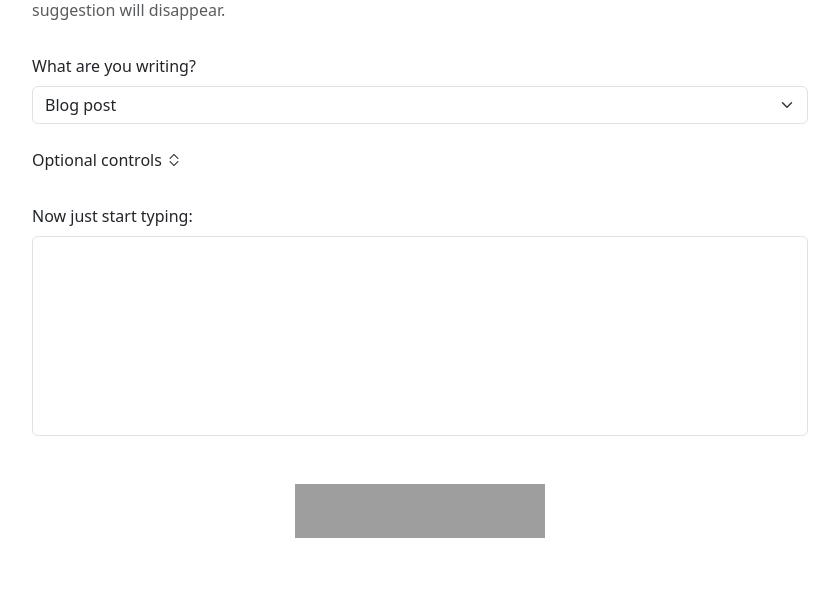
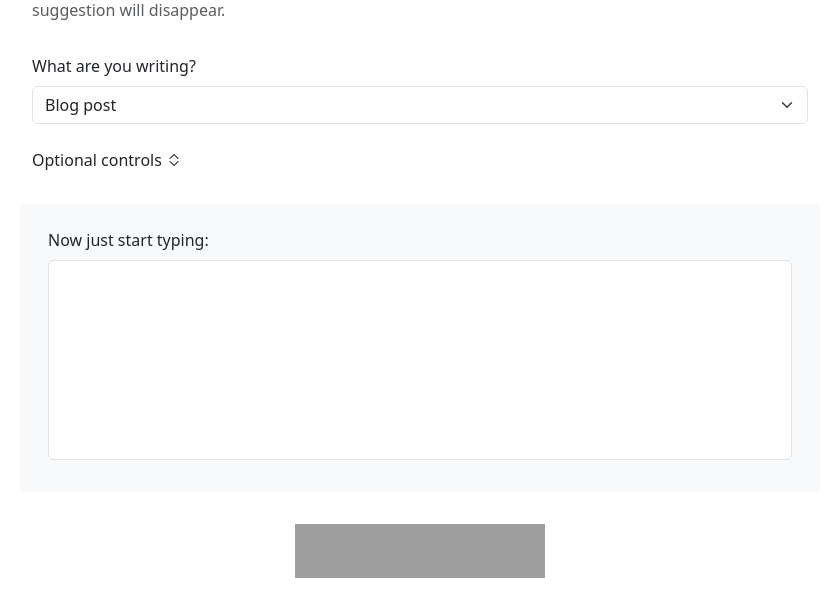
Before and after one commit to kinosal/cowriter, a Flask app: page / in a window 1280 px wide. Shown: the part 242-852 px from the top of the page, without its empty margins (220-1059 px from the left). Before the commit the page ends 780 px from the top, so only its background shows below. Run offline with Flask 2, Linux system fonts and the light colour scheme; some libraries are stand-ins or nearby versions; grey boxes are pictures that could not be loaded.

Commit message:
Visually separate content div

```diff
--- a/templates/index.html
+++ b/templates/index.html
@@ -67,9 +67,9 @@
           <textarea id="notes" class="form-control" rows="2"></textarea>
         </div>
       </div>
-      <div class="row mb-3">
+      <div class="row mb-3 bg-light p-lg-3 rounded-2">
         <div class="col">
-          <label for="content" class="mb-2">Now just start typing:</label>
+          <label for="content" class="mb-2 mt-2">Now just start typing:</label>
           <div id="error" class="alert alert-danger" role="alert" hidden></div>
           <div class="form-control input mb-3" contenteditable="true" id="content"></div>
         </div>
```
